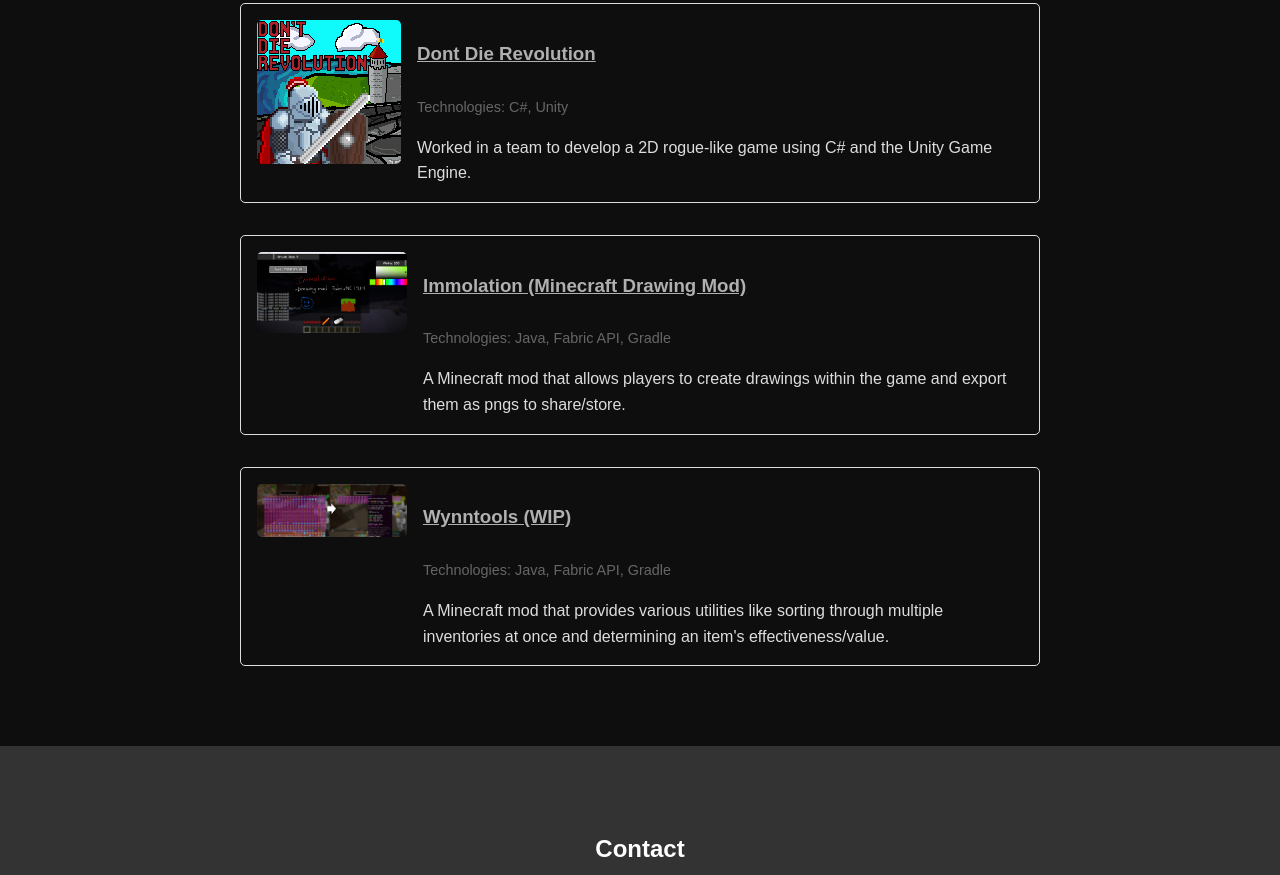
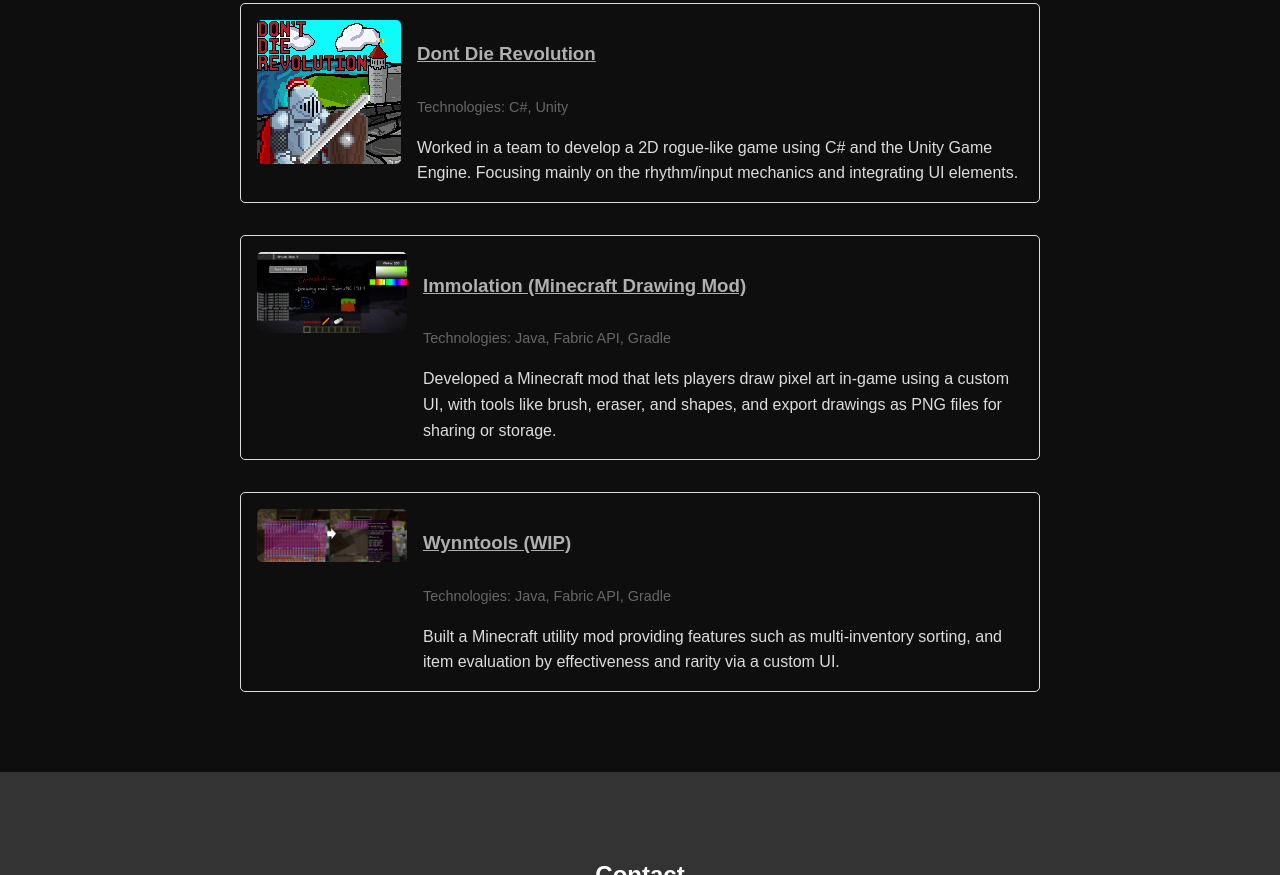
Before and after one commit to gavin-stephen/gavin-stephen.github.io, a plain HTML site: page index.html in a window 1280 px wide. Shown: the part 489-1364 px from the top of the page. Drawn offline with Linux system fonts and the light colour scheme.

Commit message:
tidied up project desc

```diff
--- a/index.html
+++ b/index.html
@@ -30,7 +30,7 @@
             <div class="project-details">
                 <h3><a href="https://github.com/Theodore-CA/dont-die-revolution" target="_blank">Dont Die Revolution</a></h3>
                 <p class="tech-used">Technologies: C#, Unity</p>
-                <p>Worked in a team to develop a 2D rogue-like game using C# and the Unity Game Engine.</p>
+                <p>Worked in a team to develop a 2D rogue-like game using C# and the Unity Game Engine. Focusing mainly on the rhythm/input mechanics and integrating UI elements.</p>
             </div>
         </div>
         <div class="project">
@@ -38,7 +38,7 @@
             <div class="project-details">
                 <h3><a href="https://github.com/gavin-stephen/immolation" target="_blank">Immolation (Minecraft Drawing Mod)</a></h3>
                 <p class="tech-used">Technologies: Java, Fabric API, Gradle</p>
-                <p>A Minecraft mod that allows players to create drawings within the game and export them as pngs to share/store.</p>
+                <p>Developed a Minecraft mod that lets players draw pixel art in-game using a custom UI, with tools like brush, eraser, and shapes, and export drawings as PNG files for sharing or storage.</p>
             </div>
         </div>
         <div class="project">
@@ -46,7 +46,7 @@
             <div class="project-details">
                 <h3><a href="https://github.com/gavin-stephen/wynntools" target="_blank">Wynntools (WIP)</a></h3>
                 <p class="tech-used">Technologies: Java, Fabric API, Gradle</p>
-                <p>A Minecraft mod that provides various utilities like sorting through multiple inventories at once and determining an item's effectiveness/value.</p>
+                <p>Built a Minecraft utility mod providing features such as multi-inventory sorting, and item evaluation by effectiveness and rarity via a custom UI.</p>
             </div>
         </div>
     </section>
```
